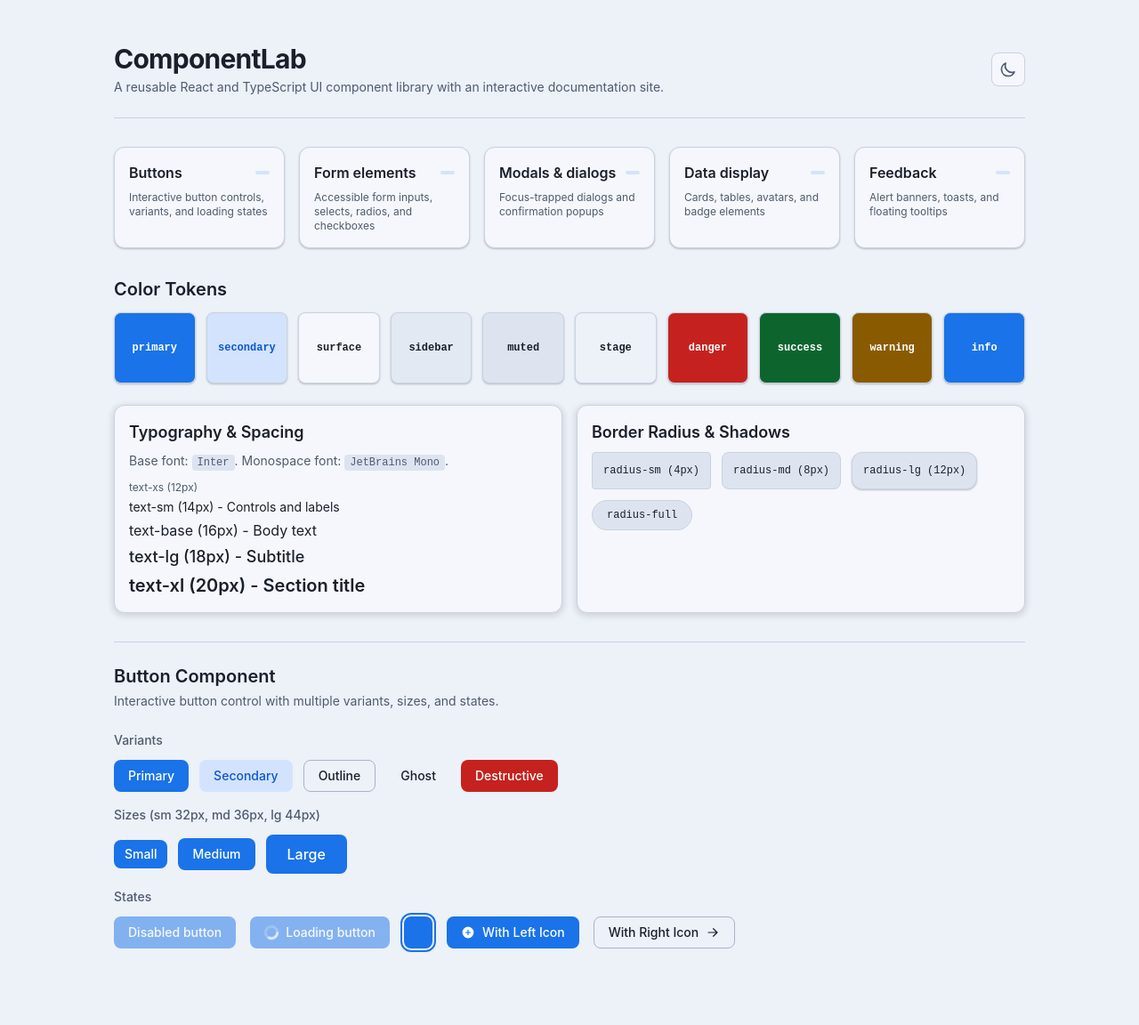
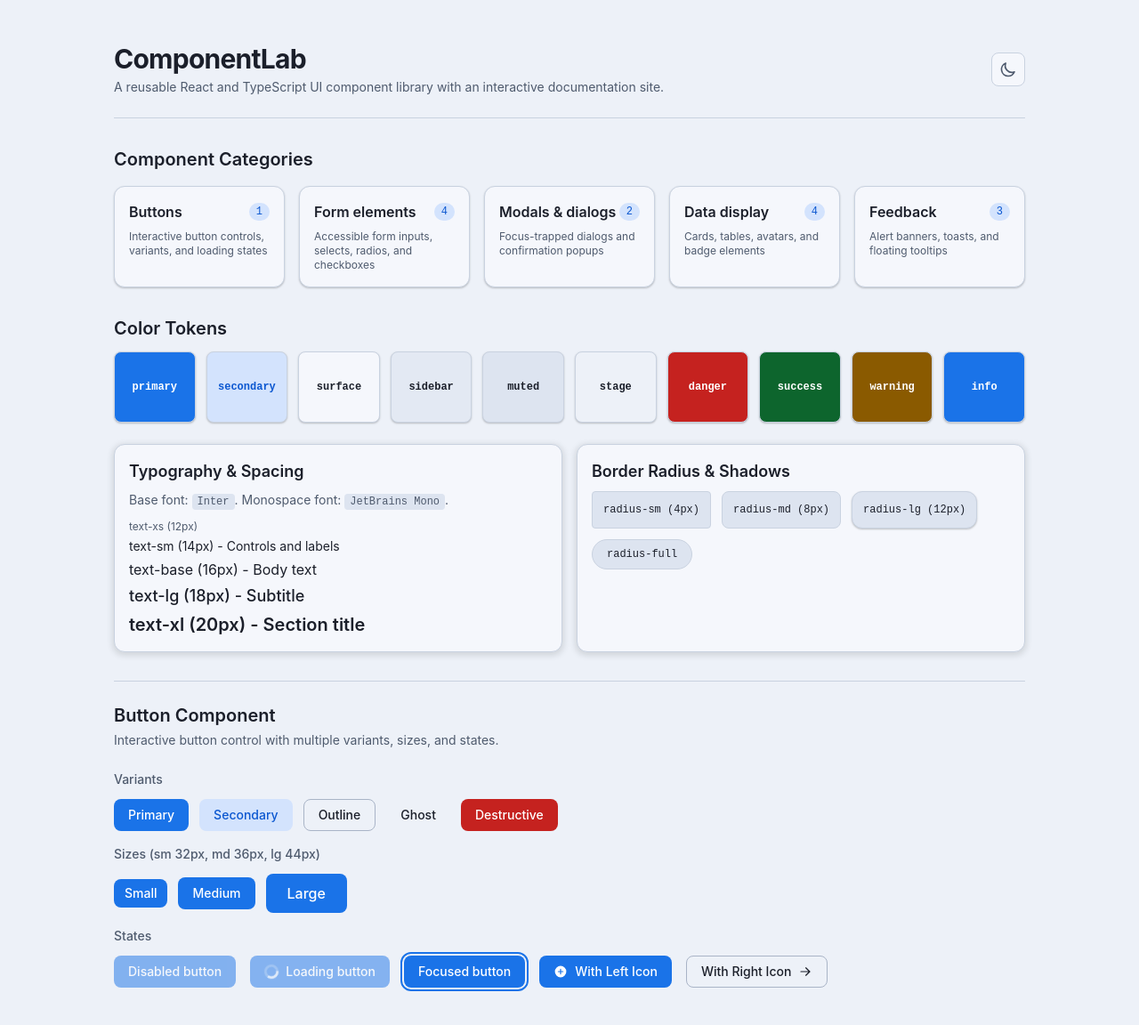
Before and after one commit to Dhi7661/ComponentLab, a React (Vite) app: page / in a window 1280 px wide. Shown: the top 1152 px of the page at 89% size. Before the commit the page ends 1114 px from the top, so only its background shows below. Built offline with nearby package versions, Linux system fonts and the light colour scheme.

Commit message:
fix(home): set category counts from content file

```diff
--- a/src/registry/content.ts
+++ b/src/registry/content.ts
@@ -13,27 +13,33 @@ export const siteContent = {
       'Browse components, change their props in a live playground, preview them in light and dark mode, and copy ready-to-use React and TypeScript code.',
     browseButton: 'Browse components',
     tokensButton: 'Design tokens',
+    categoriesHeading: 'Component Categories',
   },
   categories: {
     buttons: {
       name: 'Buttons',
       description: 'Interactive button controls, variants, and loading states',
+      count: 1,
     },
     forms: {
       name: 'Form elements',
       description: 'Accessible form inputs, selects, radios, and checkboxes',
+      count: 4,
     },
     overlays: {
       name: 'Modals & dialogs',
       description: 'Focus-trapped dialogs and confirmation popups',
+      count: 2,
     },
     dataDisplay: {
       name: 'Data display',
       description: 'Cards, tables, avatars, and badge elements',
+      count: 4,
     },
     feedback: {
       name: 'Feedback',
       description: 'Alert banners, toasts, and floating tooltips',
+      count: 3,
     },
   },
   button: {
@@ -50,6 +56,7 @@ export const siteContent = {
     large: 'Large',
     loading: 'Loading button',
     disabled: 'Disabled button',
+    focused: 'Focused button',
     withLeftIcon: 'With Left Icon',
     withRightIcon: 'With Right Icon',
   },
```
